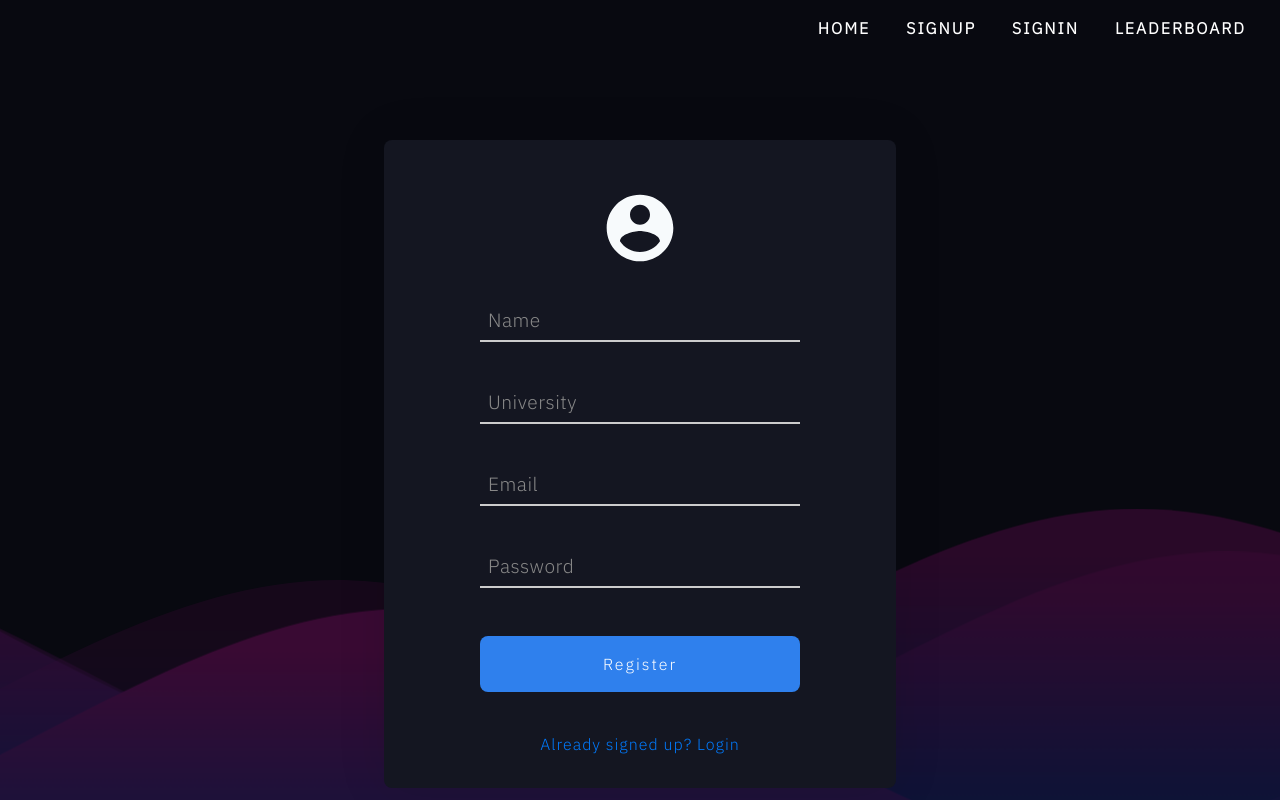
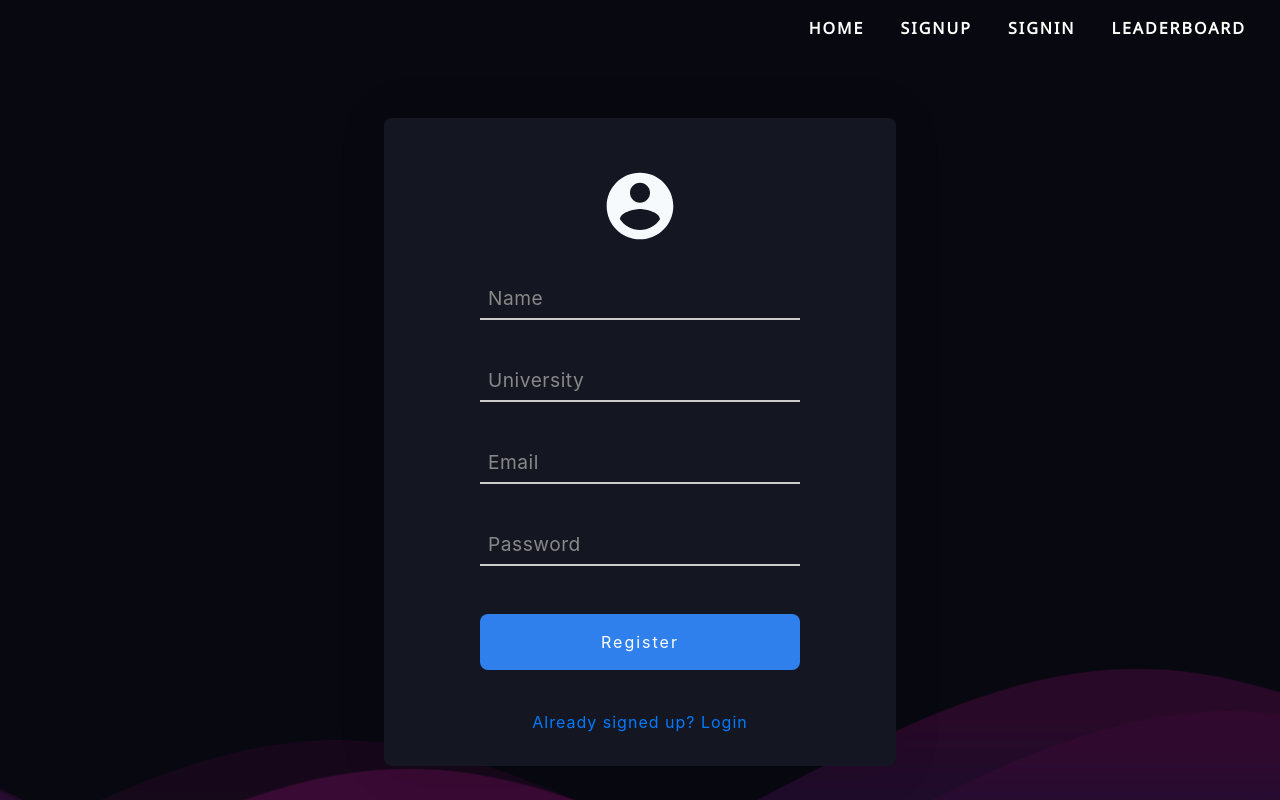
Before and after one commit to kg-kartik/CryptX, a React (Create React App) app in the folder client/: page /signup in a window 1280 px wide. Shown: the top 800 px of the page. Built offline with nearby package versions, Linux system fonts and the light colour scheme.

Commit message:
Some styling changes

```diff
--- a/client/src/App.css
+++ b/client/src/App.css
@@ -1,5 +1,6 @@
 @import url("https://fonts.googleapis.com/css2?family=IBM+Plex+Sans:wght@300&display=swap");
 @import url(https://fonts.googleapis.com/css?family=Noto+Sans&display=swap);
+@import url("https://fonts.googleapis.com/css2?family=Noto+Sans&display=swap");
 
 /* Global Styles */
 :root {
@@ -8,10 +9,13 @@
     --light-color: #f4f4f4;
     --danger-color: #f0597a;
     --success-color: #28a745;
-	--table-odd-cell:rgba(0, 2, 27, 0.5);
-	--table-even-cell:rgba(0, 10, 45, 0.5);
-	--table-hover-cell:rgba(8, 15, 57,1);
-	--table-header-cell:rgba(24, 34, 76,1);
+    --background-color: rgb(8, 9, 16);
+    /* --table-odd-cell: rgba(0, 2, 27, 0.5); */
+    --table-odd-cell: rgb(8, 9, 16);
+    /* --table-even-cell: rgba(0, 10, 45, 0.5); */
+    --table-even-cell: rgb(8, 9, 16);
+    --table-hover-cell: #1c1c1c;
+    --table-header-cell: #079af7;
 }
 
 * {
@@ -21,7 +25,7 @@
 }
 
 body {
-    font-family: "IBM Plex Sans", sans-serif;
+    font-family: "Noto Sans", sans-serif;
     letter-spacing: 2px;
     padding: 0px;
     margin: 0px;
@@ -144,7 +148,6 @@
 .table-container {
     width: 100%;
     min-height: 100vh;
-
     display: -webkit-box;
     display: -webkit-flex;
     display: -moz-box;
@@ -199,7 +202,7 @@
     border-collapse: collapse;
     border-radius: 0.5rem;
     overflow: hidden;
-	width: 80%;
+    width: 80vw;
     margin: 0 auto;
     position: relative;
 }
@@ -220,7 +223,7 @@
 
 table tbody tr {
     height: 50px;
-	color:white;
+    color: white;
 }
 
 table tbody tr:last-child {
@@ -248,7 +251,6 @@
 }
 
 .table100-head th {
-	font-family: -apple-system, BlinkMacSystemFont, 'Segoe UI', Roboto, Oxygen, Ubuntu, Cantarell, 'Open Sans', 'Helvetica Neue', sans-serif;
     font-size: 1.2rem;
     color: #fff;
     font-weight: 600;
@@ -258,7 +260,7 @@
 }
 
 tbody tr:nth-child(even) {
-	background-color:var(--table-even-cell);
+    background-color: var(--table-even-cell);
 }
 
 tbody tr:nth-child(odd) {
@@ -266,8 +268,7 @@
 }
 
 tbody tr {
-	font-family: -apple-system, BlinkMacSystemFont, 'Segoe UI', Roboto, Oxygen, Ubuntu, Cantarell, 'Open Sans', 'Helvetica Neue', sans-serif;
-	letter-spacing: 0;
+    letter-spacing: 1px;
     font-size: 15px;
     color: #808080;
     line-height: 1.2;
@@ -299,10 +300,10 @@
 @media screen and (max-width: 992px) {
     table {
         display: block;
-		margin-top:4rem;
+        margin-top: 4rem;
     }
 
-	table>*,
+    table > *,
     table tr,
     table td,
     table th {
@@ -328,7 +329,6 @@
     }
 
     table tbody tr td:before {
-		font-family: -apple-system, BlinkMacSystemFont, 'Segoe UI', Roboto, Oxygen, Ubuntu, Cantarell, 'Open Sans', 'Helvetica Neue', sans-serif;
         font-size: 14px;
         color: #999999;
         line-height: 1.2;
--- a/client/src/components/SignInNew.jsx
+++ b/client/src/components/SignInNew.jsx
@@ -24,7 +24,6 @@
 
 const Container = styled.div`
 	display: grid;
-	font-family: "IBM Plex Sans", sans-serif;
 	height:100vh;
 	place-items:center;
 	letter-spacing:-0.5px;
--- a/client/src/components/SignUpNew.jsx
+++ b/client/src/components/SignUpNew.jsx
@@ -57,7 +57,6 @@
 const SignInText = styled.div`
 	font-size:1rem;
 	letter-spacing:1px;
-	font-family: "IBM Plex Sans", sans-serif;
 	color:rgb(47, 128, 237);
 `
 
--- a/client/src/elements/ButtonContainer.jsx
+++ b/client/src/elements/ButtonContainer.jsx
@@ -15,7 +15,7 @@
 	background: none;
 	border: none;
 	color: #fff;
-	font-family: "IBM Plex Sans", sans-serif;
+	// font-family: "IBM Plex Sans", sans-serif;
 	letter-spacing:2px;
 	font-size: 1rem;
 	width:25vw;
--- a/client/src/elements/InputContainer.jsx
+++ b/client/src/elements/InputContainer.jsx
@@ -8,7 +8,7 @@
 
 	.styled-input {
 		border-bottom: 2px solid #ccc !important;
-		font-family: "IBM Plex Sans", sans-serif;
+		// font-family: "IBM Plex Sans", sans-serif;
 		width:25vw;
 		font-size: 1em;
 		font-weight: 600;
@@ -96,7 +96,6 @@
 		font-size: 1.2rem;
 		left: 0.5rem;
 		top: 0.4rem;
-		font-family: "IBM Plex Sans", sans-serif;
 		width: 100%;
 		color: #888;
 		transition: 0.3s;
--- a/client/src/elements/Waves.jsx
+++ b/client/src/elements/Waves.jsx
@@ -5,17 +5,17 @@
 const WavesContainer = styled.div`
 	z-index: 0;
 	opacity: 0.2;
-	position:absolute;
-	top:0;
-	left:0;
-	width:100vw;
-	height:100vh;
-	overflow:hidden;
+	// position:absolute;
+	// top:0;
+	// left:0;
+	// width:100vw;
+	// height:100vh;
+	// overflow:hidden;
 
 	.waves {
 		position: absolute;
-		bottom:${props => props.signin ? `-25` : `-10`}vh;
-		// bottom:-30vh;
+		// bottom:${props => props.signin ? `-20` : `-10`}vh;
+		bottom:-30vh;
 		left: 0;
 		width: 100%;
 		height: 50vh;
```
Also changed, not shown: client/src/components/Leaderboard.js (+13 -9 lines), 1 other file (tests, documents, lock files or other folders). Lines whose indentation alone changed are shown as unchanged.
